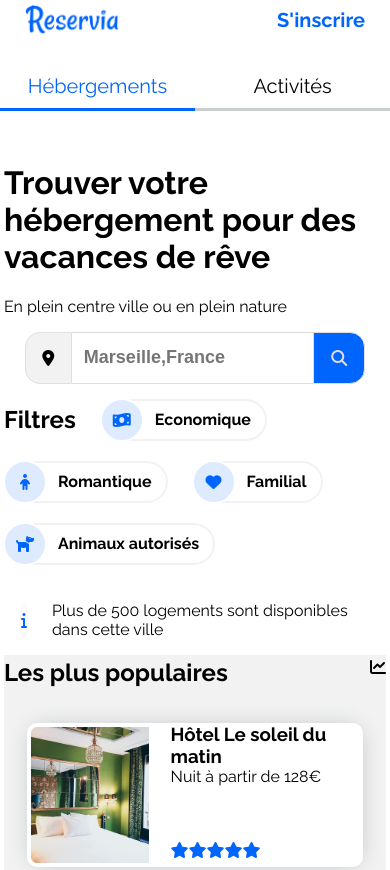
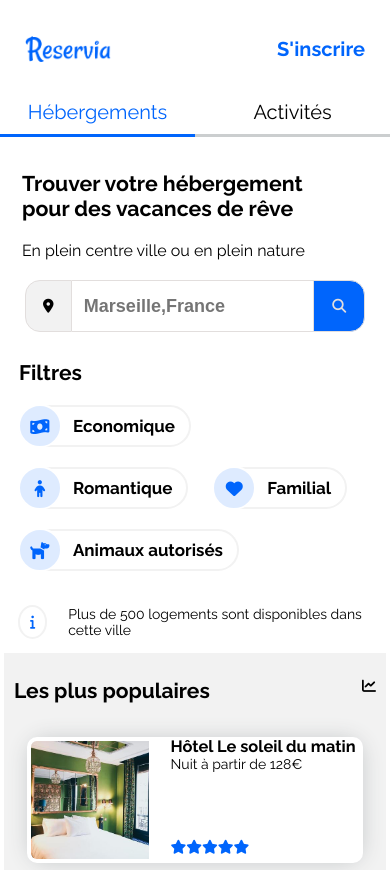
Before and after one commit to karimoucisse/maquette, a plain HTML site: page index.html in a window 390 px wide. Shown: the top 870 px of the page. Drawn offline with Linux system fonts and the light colour scheme.

Commit message:
Changement de la taille des images dans le bloc activites à marseille, modification des filtre pour la version mobile

```diff
--- a/index.html
+++ b/index.html
@@ -44,6 +44,7 @@
 			<div id="ensembles_filtres">
 
 				<h2 id="mot_filtre" > Filtres</h2>
+				<nav>
 
 					<div class="bouton_filtre">
 						<div class="logo"><i class="fas fa-money-bill-wave"></i></div>
@@ -64,6 +65,7 @@
 						<div class="logo"><i class="fas fa-dog"></i></div>
 						<div class="text_filtre">Animaux autorisés</div>
 					</div>
+				</nav>
 
 			</div>
 
@@ -264,7 +266,7 @@
 		        		<div class="legende_activites"><h3> Vieux Port</h3></div>
 		        		</div>
 		        	<div class="colonne_petit_illustration">
-		        		<div class="petit_illustration_activites">
+		        		<div class="medium_illustration_activites">
 		        			<img src="img_activités/image2.jpg" alt="Fort de pomègues">
 		        			<div class="legende_activites"><h3>Fort de Pomègues</h3></div>
 		        		</div>
@@ -282,7 +284,7 @@
 		        			<img src="img_activités/image5.jpg" alt="Notre-Dame-de-la-Garde">
 		        			<div class="legende_activites"><h3> Notre-Dame-de-la-Garde</h3></div>
 		        		</div>
-		        		<div class="petit_illustration_activites">
+		        		<div class="medium_illustration_activites">
 		        			<img src="img_activités/image6.jpg" alt="Parc Longchamp">
 		        			<div class="legende_activites"><h3> Parc Longchamp</h3></div>
 		        		</div>
--- a/media_smartphone.css
+++ b/media_smartphone.css
@@ -1,4 +1,6 @@
-
+body{
+	padding-top: 20px ;
+}
 #block_page
 {
 	width: 98%;
@@ -9,7 +11,18 @@
 
 
 
+h1{
+	font-size: 21.3px;
+	margin:  12px 0 12px 18px ;
+	width: 80%;
+	font-weight:900px;
+}
 
+h1 + p {
+	margin:  20px 0 20px 18px;
+	width: 82%;
+	font-size: 16px;
+}
 
 
 
@@ -22,11 +35,21 @@
 	width: 60%;
 }
 
+#ensembles_filtres{
+	margin-left: 15px;
+	flex-direction: column;
+}
 
 
 
 .illustration_populaires{
 	height: 9em;
+}
+#le_debut h2{
+	padding-left: 10px;
+}
+#le_debut h2 + div{
+	padding-right: 10px;
 }
 
 #Hebergements_à_Marseille
@@ -71,7 +94,11 @@
 	height: 10em;
 
 }
+.medium_illustration_activites img
+{
 
+	height: 10em;
+}
 .petit_illustration_activites img
 {
 
--- a/media_tablette.css
+++ b/media_tablette.css
@@ -86,12 +86,12 @@
 }
 .grand_illustration_activites
 {
-	width: 30%;
+	width: 27%;
 }
 
 .colonne_petit_illustration
 {
-	width: 21%;
+	width: 23%;
 }
 
 .legende_activites
--- a/media_tablette2.css
+++ b/media_tablette2.css
@@ -17,7 +17,7 @@ header
 header div
 {
 	display: flex;
-	margin-bottom: 30px;
+	margin-bottom: 20px;
 	font-size: 20px;
 }
 
@@ -57,11 +57,12 @@ header #inscrire
 }
 
 
+
 #Les_plus_populaires
 {
 	height: auto;
 	border-radius: 0px;
-	padding:3px 0 0px 0px ;
+	padding: 25px 0 0 0 ;
 
 }
 #Les_chambres
@@ -145,6 +146,19 @@ header #inscrire
 	/*height: 3em;
 */
 }
+.medium_illustration_activites
+{
+	width: 100%;
+	margin-bottom: 2em;
+	/*height: 4em;*/
+}
+.medium_illustration_activites img
+{
+	/*border: 2px solid white;*/
+	width: 100%;
+	height: 16em;
+	/*border-radius: 10px 10px 0px 0px;*/
+}
 
 .petit_illustration_activites
 {
--- a/style.css
+++ b/style.css
@@ -6,7 +6,7 @@
 
 body{
 	font-family: Raleway;
-	font-size: 16px;
+	font-size: 14px;
 	margin-top: 0;
 }
 
@@ -14,12 +14,13 @@ body{
 header{
 	display:grid;
 	grid-template-columns: 63% auto auto auto;
-	/*border: #0065FC 3px solid;*/
 
 }
 header div{
 	display: flex;
-	align-items: flex-end;
+	align-items: center;
+	padding-top: 10px;
+	font-size: 16px;
 }
 
 #logo_reservia{
@@ -28,7 +29,7 @@ header div{
 
 header #logo_reservia img{
 	width: auto;
-	height: 44px;
+	height: 40px;
 }
 
 header a{
@@ -89,7 +90,7 @@ h2{
 }
 
 #barre_de_recherche #position{
-	border:1px solid #E2DEDD;
+	border:0.5px solid #E2DEDD;
 	border-top-left-radius: 15px;
 	border-bottom-left-radius: 15px;
 	width: 45px;
@@ -102,7 +103,7 @@ h2{
 
 
 #barre_de_recherche  input{
-	border-top:1px solid #E2DEDD;
+	border-top:0.5px solid #E2DEDD;
 	border-bottom:1px solid #E2DEDD;
 	width: 13em;
 	font-weight: bold;
@@ -113,7 +114,8 @@ h2{
 }
 
  #barre_de_recherche #search{
-	border:1px solid #E2DEDD;
+	 font-size: 17.5px;
+	border:0.5px solid #E2DEDD;
 	border-top-right-radius: 15px 15px;
 	border-bottom-right-radius: 15px 15px;
 	width: 8em;
@@ -121,6 +123,7 @@ h2{
 	background-color: #0065FC;
 	text-align: center;
 	padding-top:12px;
+
 }
 
 #barre_de_recherche #logo_search{
@@ -133,29 +136,40 @@ h2{
 #ensembles_filtres{
 	display: flex;
 	font-weight: bold;
-	flex-wrap: wrap;
+	margin-top: 28px;
+	/*flex-wrap: wrap;*/
+	/*border: #0065FC 2px solid;*/
 
 }
 
-#ensembles_filtres #mot_filtre{
+nav{
+	display: flex;
+	flex-wrap:wrap ;
+	/*border: 2px solid red;*/
+	/*justify-content: flex-start;*/
+	align-items: center;
+	/*justify-content: center;*/
+
+}
+
+#ensembles_filtres  #mot_filtre{
 	display: flex;
 	align-items: center;
-	justify-content: center;
 	margin: 0 25px 20px 0;;
 
 }
 
-.bouton_filtre{
+
+nav .bouton_filtre{
 	border:2px solid #F2F2F2;
+	font-size: 17px;
 	display: flex;
 	border-radius:80px 80px;
 	margin: 0 25px 20px 0;
 	height: 38px;
-	align-items: center;
-	justify-content: center;
 	cursor: pointer;
 }
-.bouton_filtre:hover{
+nav .bouton_filtre:hover{
 	transform: scale(0.96);
 	background-color:#DEEBFF;
 	color: #0065FC;
@@ -163,7 +177,7 @@ h2{
 
 
 
-.bouton_filtre .logo{
+nav .bouton_filtre .logo{
 
 	border:2px solid white/*#F2F2F2*/;
 	border-radius: 100%;
@@ -177,7 +191,7 @@ h2{
 	margin:-3px ;
 
 }
-.bouton_filtre .text_filtre{
+nav .bouton_filtre .text_filtre{
 	text-align: center;
 	display: flex;
 	align-items: center;
@@ -201,15 +215,16 @@ h2{
 }
 #annonce #logo_i
 {
-	border:1px solid #F2F2F2;
+	border: 2px solid #F2F2F2;
 	border-radius: 50%;
-	width: 2%;
+	width: 30px;
 	height: 30px;
 	color:  #0065FC;
  	display: flex;
 	align-items: center;
 	justify-content: center;
 	margin-right: 1.5em;
+	cursor: pointer;
 }
 
 
@@ -432,6 +447,22 @@ h2{
 	width:25%;
 
 }
+.medium_illustration_activites{
+
+	display: flex;
+	flex-direction: column;
+	width: 100%;
+	cursor: pointer;
+}
+.medium_illustration_activites img{
+	height: 12em;
+	box-shadow: 0 0 25px #0000002e;
+	border-radius: 10px 10px 0px 0px;
+	object-fit: cover;
+}
+.medium_illustration_activites:hover{
+	transform:scaleX(1.06);
+}
 
 .petit_illustration_activites
 {
@@ -440,13 +471,14 @@ h2{
 	width: 100%;
 	cursor: pointer;
 }
+
 .petit_illustration_activites:hover{
 	transform:scaleX(1.06);
 }
 
 .petit_illustration_activites img
 {
-	height: 10em;
+	height: 8em;
 	box-shadow: 0 0 25px #0000002e;
 	border-radius: 10px 10px 0px 0px;
 	object-fit: cover;
```
Lines whose indentation alone changed are shown as unchanged.
